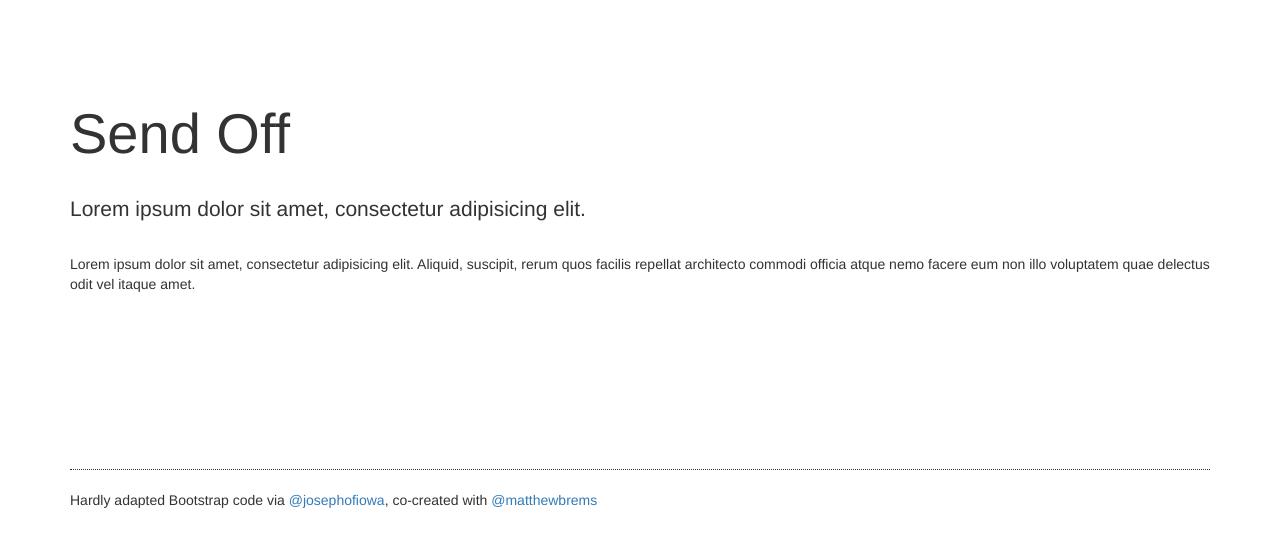
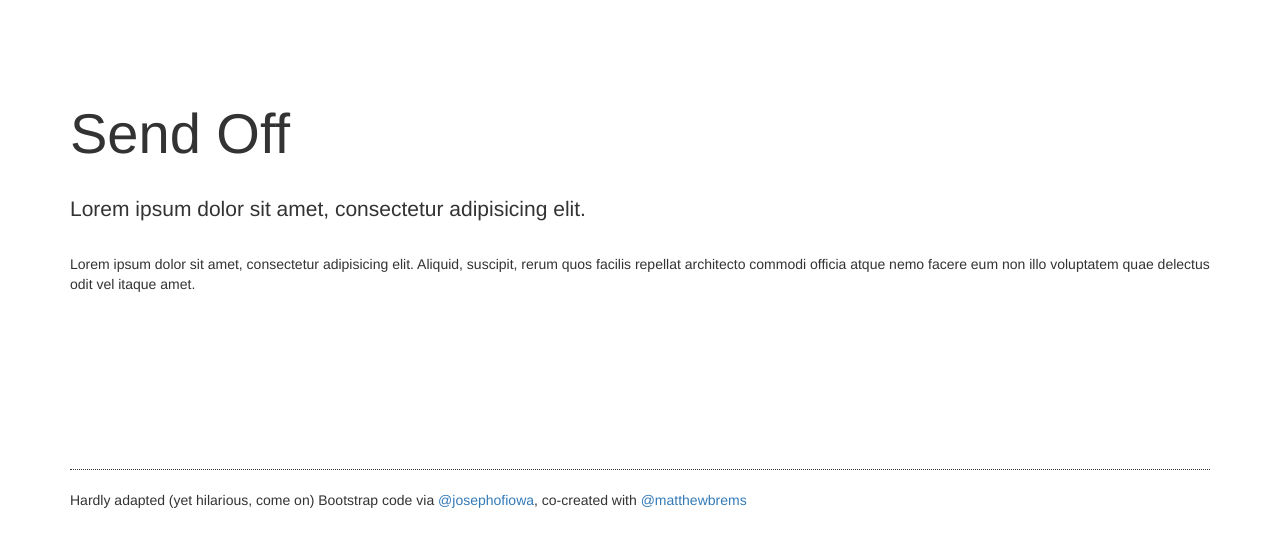
Before and after one commit to josephofiowa/thank-you-ritika, a plain HTML site: page index.html in a window 1280 px wide. Shown: the part 4571-5117 px from the top of the page. Drawn offline with Linux system fonts and the light colour scheme.

Commit message:
added joke caveat

```diff
--- a/index.html
+++ b/index.html
@@ -168,7 +168,7 @@
             <div class="row">
                 <div class="col-lg-12">
                     <hr style="border-top: dotted 1px;" />
-                    <p>Hardly adapted Bootstrap code via <a href="https://www.twitter.com/josephofiowa">@josephofiowa</a>, co-created with <a href="https://www.twitter.com/matthewbrems">@matthewbrems</a></p>
+                    <p>Hardly adapted (yet hilarious, come on) Bootstrap code via <a href="https://www.twitter.com/josephofiowa">@josephofiowa</a>, co-created with <a href="https://www.twitter.com/matthewbrems">@matthewbrems</a></p>
 
                 </div>
             </div>
```
